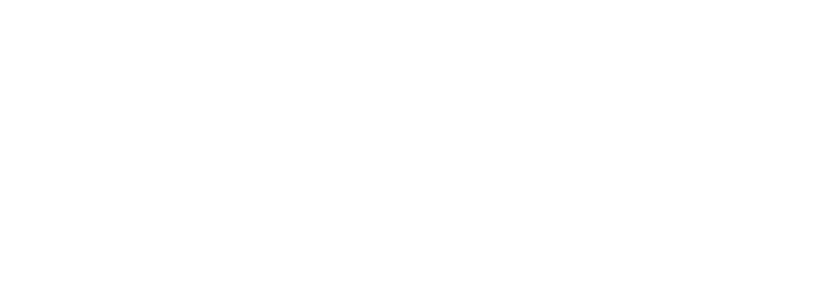
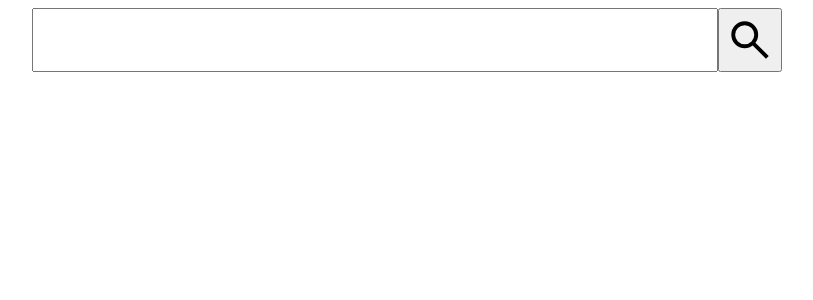
Before and after one commit to dariomrk/WeatherIn, a React (Create React App) app: page / in a window 1280 px wide. Shown: the top 300 px of the page, without its empty margins (233-1046 px from the left). Built offline with nearby package versions, Linux system fonts and the light colour scheme.

Commit message:
Re-written search component.

```diff
--- a/src/components/app.tsx
+++ b/src/components/app.tsx
@@ -1,15 +1,14 @@
 import React, { FunctionComponent } from "react";
 import env from "../env.json"
+import Search from "./search/search";
 
-interface AppProps {
-
-}
-
-const App: FunctionComponent<AppProps> = (props) => {
+const App: FunctionComponent = () => {
 
     return (
         <React.Fragment>
-
+            <Search callback={(userInput: string)=>{
+                // TODO: Handle user input
+            }}/>
         </React.Fragment>
     );
 }
--- /dev/null
+++ b/src/components/search/search.tsx
@@ -0,0 +1,26 @@
+import { FunctionComponent, useState } from "react";
+
+interface SearchProps {
+    callback: (query: string) => void;
+}
+
+const Search: FunctionComponent<SearchProps> = (props) => {
+
+    const [userInput, setUserInput] = useState<string>("");
+
+    return (
+        <div role={"form"} className="search-box">
+            <input className="search-input" value={userInput} onChange={(e) => {
+                setUserInput(e.currentTarget.value);
+            }} />
+            <button className="search-submit" onClick={() => { props.callback(userInput) }}>
+                <svg className="search-icon" xmlns="http://www.w3.org/2000/svg" height="48"
+                    width="48" preserveAspectRatio="xMaxYmax" viewBox="0 0 48 48">
+                    <path d="M39.95 42.75 26.7 29.5Q25.2 30.75 23.125 31.45Q21.05 32.15 18.8 32.15Q13.1 32.15 9.2 28.225Q5.3 24.3 5.3 18.7Q5.3 13.1 9.2 9.2Q13.1 5.3 18.7 5.3Q24.3 5.3 28.225 9.2Q32.15 13.1 32.15 18.7Q32.15 20.95 31.475 22.925Q30.8 24.9 29.4 26.7L42.75 39.95ZM18.75 28.25Q22.75 28.25 25.5 25.475Q28.25 22.7 28.25 18.7Q28.25 14.7 25.5 11.925Q22.75 9.15 18.75 9.15Q14.65 9.15 11.9 11.925Q9.15 14.7 9.15 18.7Q9.15 22.7 11.9 25.475Q14.65 28.25 18.75 28.25Z" />
+                </svg>
+            </button>
+        </div>
+    );
+}
+
+export default Search;
--- a/src/index.tsx
+++ b/src/index.tsx
@@ -1,6 +1,7 @@
 import React from 'react';
 import ReactDOM from 'react-dom/client';
 import App from './components/app';
+import "./style.css";
 
 const root = ReactDOM.createRoot(
   document.getElementById('root') as HTMLElement
--- /dev/null
+++ b/src/style.css
@@ -0,0 +1,29 @@
+/* Search.tsx */
+.search-box {
+    width: 100%;
+    height: 8vh;
+    display: flex;
+    flex-direction: row;
+    justify-content: center;
+    gap: 0;
+    overflow: hidden;
+}
+
+.search-input {
+    width: 50%;
+    font-size: xx-large;
+    padding: 2%;
+}
+
+.search-submit {
+
+}
+
+.search-submit:hover {
+
+}
+
+.search-icon {
+    height: 100%;
+    height: 100%;
+}
```
Also changed, not shown: 1 other file (tests, documents, lock files or other folders).
